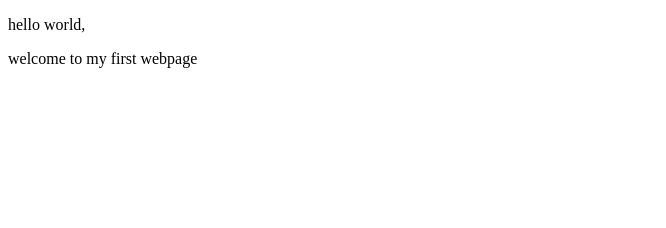
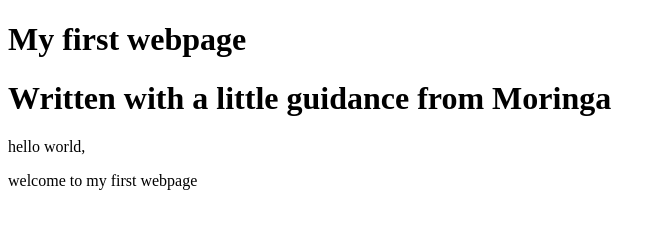
Before and after one commit to ndonyemark/my-first-webpage, a plain HTML site: page my-first-webpage.html in a window 1280 px wide. Shown: the whole page, without its empty margins (0-666 px from the left). Drawn offline with Linux system fonts and the light colour scheme.

Commit message:
add header block elements

```diff
--- a/my-first-webpage.html
+++ b/my-first-webpage.html
@@ -4,6 +4,9 @@
         <title>My first webpage</title>
     </head>
     <body>
+        <h1>My first webpage</h1>
+            <h1>Written with a little guidance from Moringa</h1>
+
         <p>hello world,</p>
         <p>welcome to my first webpage</p>
     </body>
```
